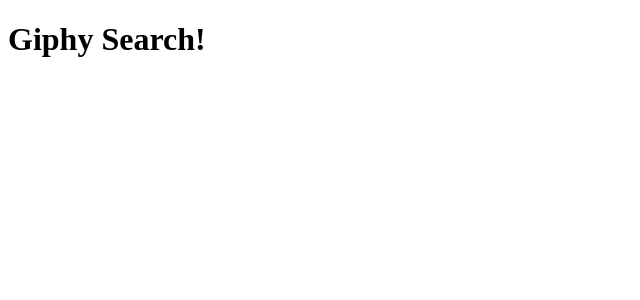
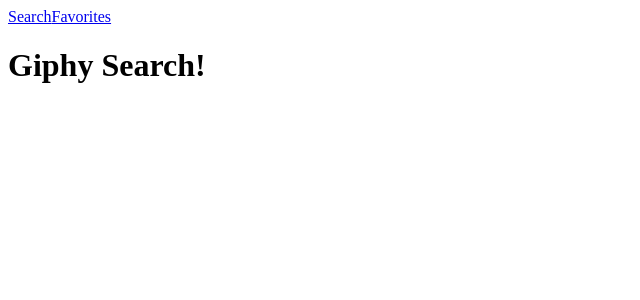
Before and after one commit to Klevennb/group-giphy-saga-project, a React (Create React App) app: page /#/favorites in a window 1280 px wide. Shown: the top 300 px of the page, without its empty margins (0-640 px from the left). Built offline with nearby package versions, Linux system fonts and the light colour scheme.

Commit message:
Added the base code to the project.

```diff
--- a/src/components/App/App.js
+++ b/src/components/App/App.js
@@ -1,12 +1,23 @@
 import React, { Component } from 'react';
-
-
+import {HashRouter as Router, Route, Link} from 'react-router-dom';
+import Favorites from '../Favorites/Favorites'
+import Search from '../Search/Search'
 class App extends Component {
 
   render() {
     return (
       <div>
+        <Router>
+          <div>
+            <Link to="/">Search</Link>
+            <Link to="/favorites">Favorites</Link>
+            <Route extact path ="/" component={Search} />
+            <Route extact path="/favorites" component={Favorites} />
+          </div>
+        </Router>
+      <div>
         <h1>Giphy Search!</h1>
+      </div>
       </div>
     );
   }
--- /dev/null
+++ b/src/components/Favorites/Favorites.js
@@ -0,0 +1,15 @@
+import React, {Component} from 'react';
+import {connect} from 'react-redux';
+//import axios from 'axios';
+class Favorites extends Component{
+    render()
+    {
+        return(
+            <div>
+
+            </div>
+        )
+    }
+}
+
+export default connect()(Favorites);
--- /dev/null
+++ b/src/components/Search/Search.js
@@ -0,0 +1,14 @@
+import React, { Component } from 'react';
+import { connect } from 'react-redux';
+// import axios from 'axios';
+class Search extends Component {
+    render() {
+        return (
+            <div>
+
+            </div>
+        )
+    }
+}
+
+export default connect()(Search);
--- a/src/index.js
+++ b/src/index.js
@@ -1,5 +1,24 @@
 import React from 'react';
 import ReactDOM from 'react-dom';
 import App from './components/App/App';
+import { createStore, combineReducers, applyMiddleware } from 'redux';
+import { Provider} from 'react-redux';
+import logger from 'redux-logger';
+import createSagaMiddleware from 'redux-saga';
+import { takeEvery, put } from 'redux-saga/effects';
 
-ReactDOM.render(<App />, document.getElementById('react-root'));
+function* rootSaga(){
+
+}
+
+const sagaMiddleware = createSagaMiddleware();
+const store = createStore(
+    combineReducers({
+
+    }),
+    applyMiddleware(sagaMiddleware, logger),
+);
+
+sagaMiddleware.run(rootSaga);
+
+ReactDOM.render(<Provider store={store}><App /></Provider>, document.getElementById('react-root'));
```
Also changed, not shown: package.json (+6 -1 lines), 1 other file (tests, documents, lock files or other folders).
